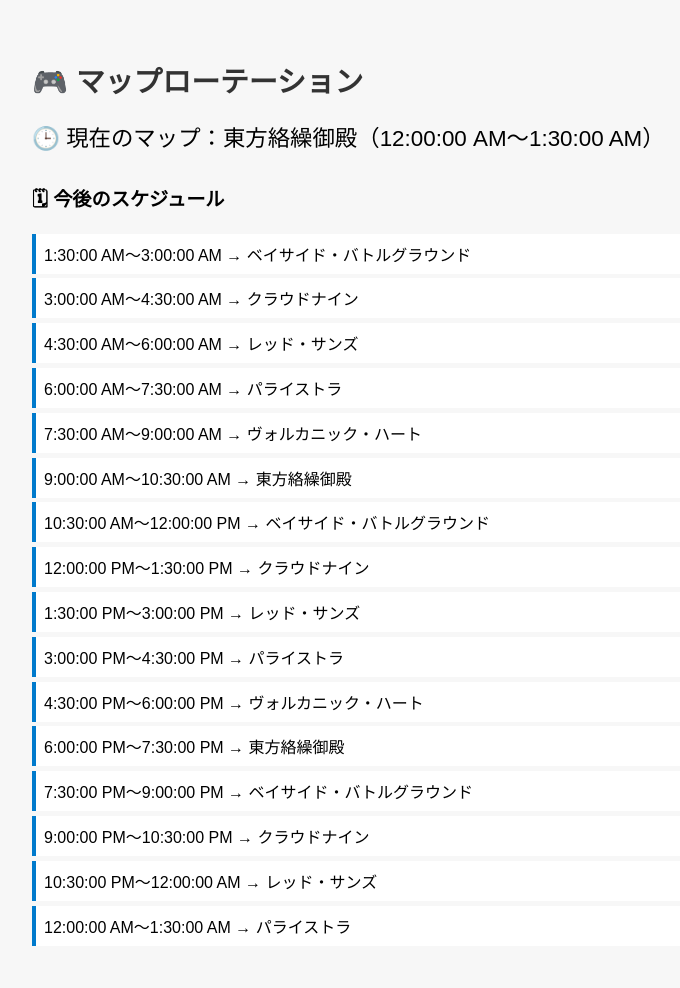
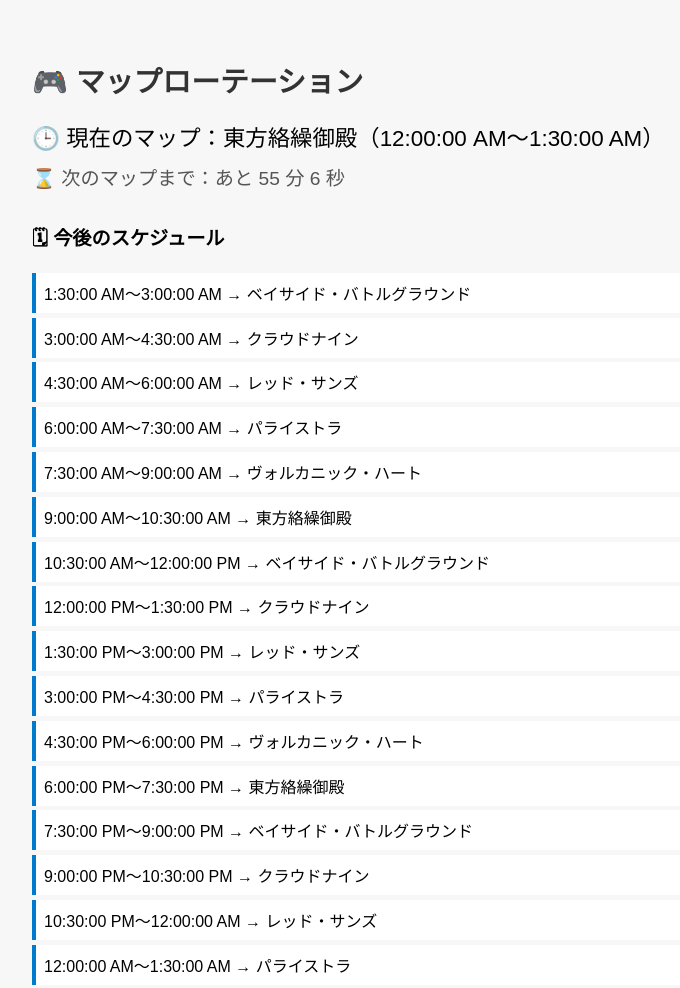
Before and after one commit to azimech101/map, a plain HTML site: page index.html in a window 1280 px wide. Shown: the whole page, without its empty margins (8-688 px from the left). Drawn offline with Linux system fonts and the light colour scheme.

Commit message:
Add files via upload

```diff
--- a/index.html
+++ b/index.html
@@ -1,3 +1,4 @@
+
 <!DOCTYPE html>
 <html lang="ja">
 <head>
@@ -7,7 +8,8 @@
   <style>
     body { font-family: sans-serif; padding: 2em; background: #f7f7f7; }
     h1 { font-size: 1.8em; color: #333; }
-    .current { font-size: 1.4em; margin-bottom: 1em; }
+    .current { font-size: 1.4em; margin-bottom: 0.5em; }
+    .countdown { font-size: 1.2em; color: #555; margin-bottom: 1.5em; }
     .schedule { margin-top: 2em; }
     .schedule h2 { font-size: 1.2em; margin-bottom: 0.5em; }
     .schedule ul { list-style: none; padding: 0; }
@@ -17,6 +19,7 @@
 <body>
   <h1>🎮 マップローテーション</h1>
   <div class="current" id="currentMap">現在のマップを取得中...</div>
+  <div class="countdown" id="countdown">次のマップまで：計算中...</div>
   <div class="schedule">
     <h2>🗓 今後のスケジュール</h2>
     <ul id="scheduleList"></ul>
@@ -32,7 +35,6 @@
       "レッド・サンズ"
     ];
 
-    // 基準時刻：2025/08/06 09:00 が 東方絡繰御殿
     const baseTime = new Date("2025-08-06T09:00:00+09:00");
     const baseMapIndex = mapList.indexOf("東方絡繰御殿");
     const rotationMs = 90 * 60 * 1000; // 90分
@@ -54,6 +56,14 @@
       document.getElementById("currentMap").innerText =
         `🕒 現在のマップ：${currentMap}（${periodStart.toLocaleTimeString()}～${periodEnd.toLocaleTimeString()}）`;
 
+      // 残り時間の表示
+      const countdownEl = document.getElementById("countdown");
+      const remainingMs = periodEnd - now;
+      const minutes = Math.floor(remainingMs / 60000);
+      const seconds = Math.floor((remainingMs % 60000) / 1000);
+      countdownEl.innerText = `⌛ 次のマップまで：あと ${minutes} 分 ${seconds} 秒`;
+
+      // スケジュール更新
       const listEl = document.getElementById("scheduleList");
       listEl.innerHTML = "";
       for (let i = 1; i <= 16; i++) {
@@ -68,7 +78,7 @@
     }
 
     updateDisplay();
-    setInterval(updateDisplay, 60 * 1000); // 1分ごとに更新
+    setInterval(updateDisplay, 1000); // 1秒ごとに更新
   </script>
 </body>
 </html>
```
